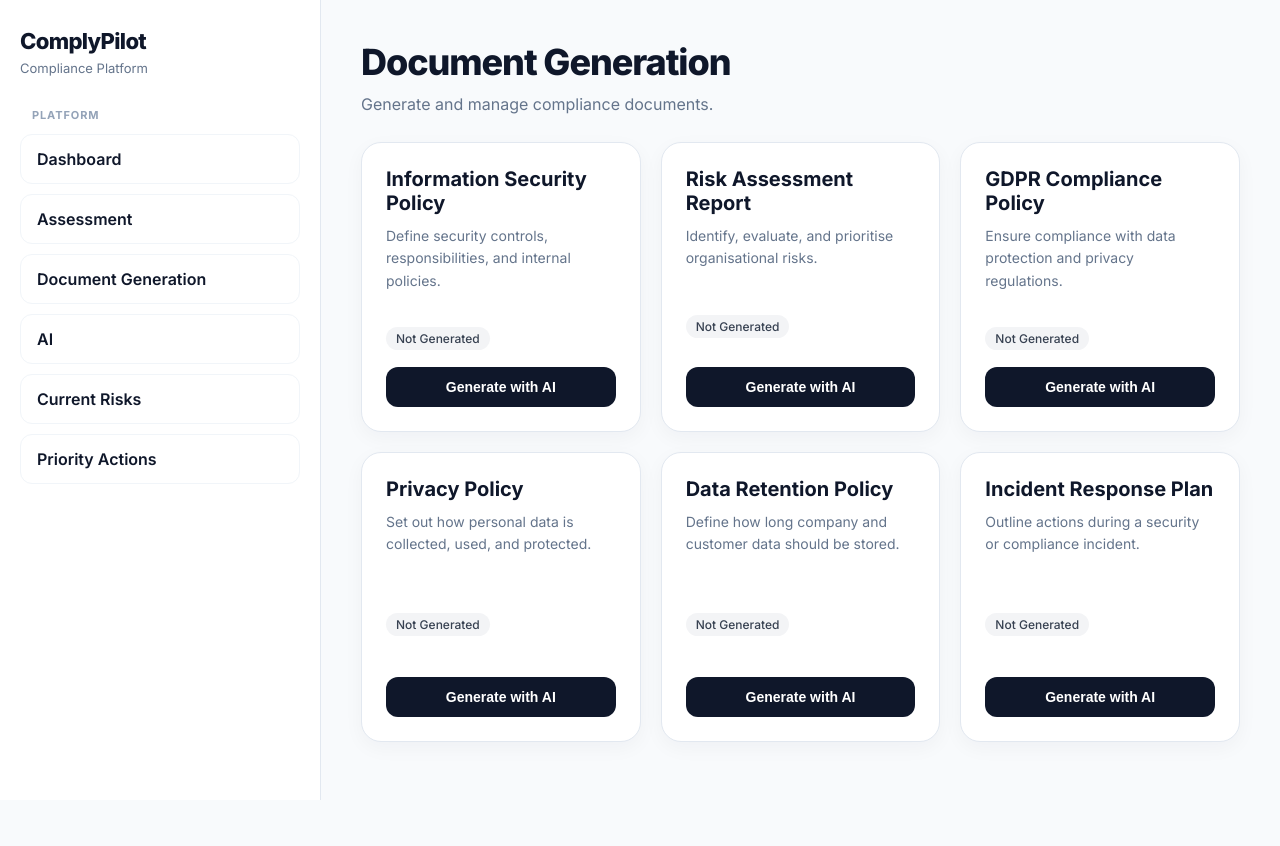
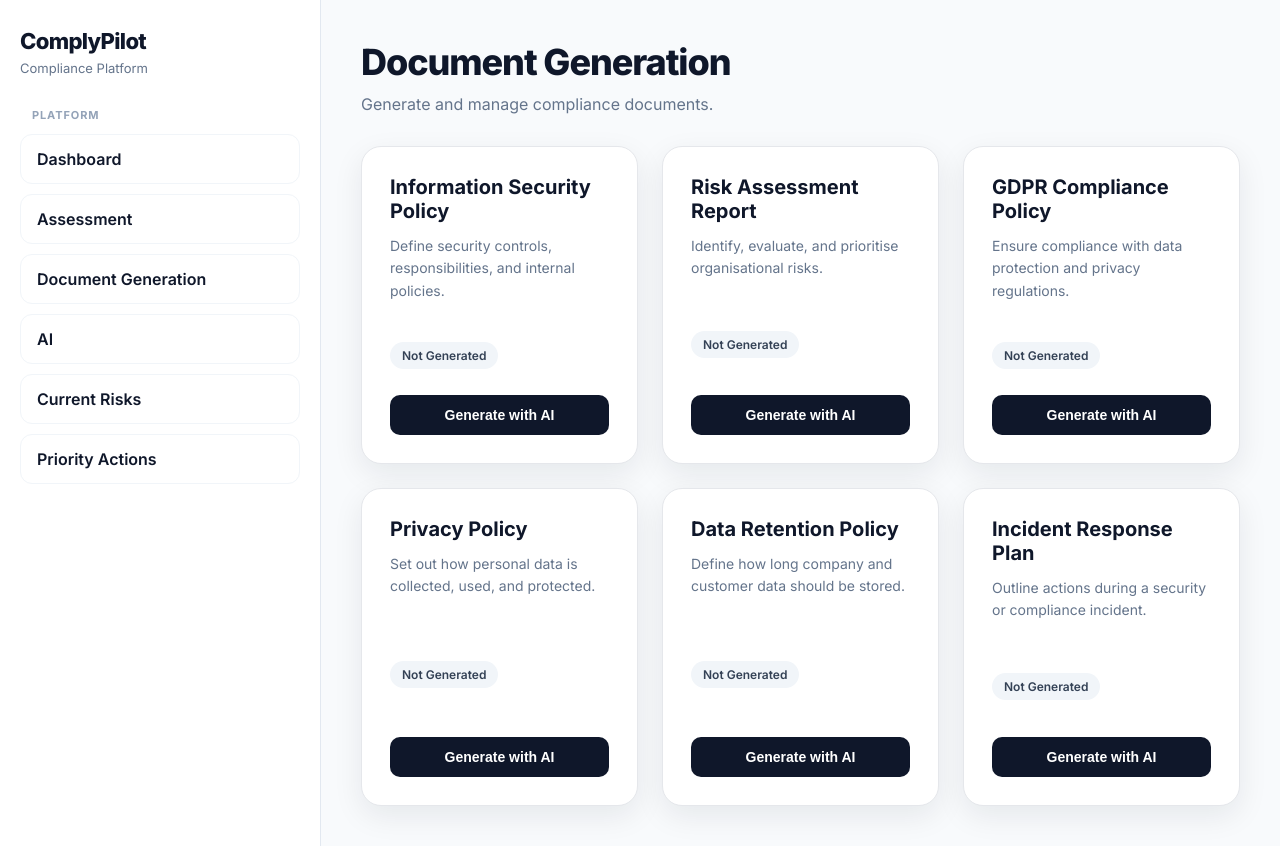
Before and after one commit to abdisamad9009-dot/complypilot-frontend, a Next.js app: page /documents in a window 1280 px wide. Before the commit the page ends 800 px from the top, so only its background shows below. Built offline with nearby package versions, Linux system fonts and the light colour scheme.

Commit message:
Update page.tsx

```diff
--- a/app/documents/page.tsx
+++ b/app/documents/page.tsx
@@ -1,5 +1,4 @@
 "use client";
-
 import { useRouter } from "next/navigation";
 import { useState } from "react";
 
@@ -56,7 +55,7 @@ export default function Documents() {
 
     const now = new Date();
     const next = new Date();
-    next.setDate(now.getDate() + 14); // change to 30 if needed
+    next.setDate(now.getDate() + 14);
 
     updatedDocs[index].status = "Completed";
     updatedDocs[index].lastGenerated = now;
@@ -70,7 +69,7 @@ export default function Documents() {
   return (
     <div>
       {/* HEADER */}
-      <div style={{ marginBottom: "28px" }}>
+      <div style={{ marginBottom: "32px" }}>
         <h1
           style={{
             fontSize: "36px",
@@ -98,7 +97,7 @@ export default function Documents() {
         style={{
           display: "grid",
           gridTemplateColumns: "repeat(3, minmax(0, 1fr))",
-          gap: "20px",
+          gap: "24px",
         }}
       >
         {docs.map((doc, index) => (
@@ -106,14 +105,15 @@ export default function Documents() {
             key={doc.title}
             style={{
               background: "#ffffff",
-              border: "1px solid #e2e8f0",
+              border: "1px solid #e5e7eb",
               borderRadius: "20px",
-              padding: "24px",
+              padding: "28px",
               display: "flex",
               flexDirection: "column",
               justifyContent: "space-between",
-              minHeight: "240px",
-              boxShadow: "0 6px 20px rgba(15, 23, 42, 0.04)",
+              minHeight: "260px",
+              boxShadow: "0 10px 30px rgba(15, 23, 42, 0.08)",
+              transition: "all 0.2s ease",
             }}
           >
             {/* TOP */}
@@ -130,7 +130,7 @@ export default function Documents() {
 
               <p
                 style={{
-                  marginTop: "10px",
+                  marginTop: "12px",
                   color: "#64748b",
                   fontSize: "14px",
                   lineHeight: 1.6,
@@ -141,17 +141,18 @@ export default function Documents() {
             </div>
 
             {/* STATUS */}
-            <div style={{ marginTop: "16px" }}>
+            <div style={{ marginTop: "18px" }}>
               {doc.status === "Completed" ? (
                 <>
                   <span
                     style={{
                       background: "#DCFCE7",
                       color: "#166534",
-                      padding: "4px 10px",
+                      padding: "6px 12px",
                       borderRadius: "999px",
                       fontSize: "12px",
-                      fontWeight: 500,
+                      fontWeight: 600,
+                      display: "inline-block",
                     }}
                   >
                     Completed
@@ -161,7 +162,7 @@ export default function Documents() {
                     style={{
                       fontSize: "12px",
                       color: "#6B7280",
-                      marginTop: "6px",
+                      marginTop: "8px",
                     }}
                   >
                     Last generated:{" "}
@@ -181,12 +182,13 @@ export default function Documents() {
               ) : (
                 <span
                   style={{
-                    background: "#F3F4F6",
-                    color: "#374151",
-                    padding: "4px 10px",
+                    background: "#f1f5f9",
+                    color: "#334155",
+                    padding: "6px 12px",
                     borderRadius: "999px",
                     fontSize: "12px",
-                    fontWeight: 500,
+                    fontWeight: 600,
+                    display: "inline-block",
                   }}
                 >
                   Not Generated
@@ -198,14 +200,14 @@ export default function Documents() {
             <button
               onClick={() => generateDoc(index)}
               style={{
-                marginTop: "16px",
+                marginTop: "18px",
                 width: "100%",
                 background: "#0f172a",
                 color: "#ffffff",
                 border: "none",
                 padding: "12px",
-                borderRadius: "12px",
-                fontWeight: 600,
+                borderRadius: "10px",
+                fontWeight: 700,
                 fontSize: "14px",
                 cursor: "pointer",
               }}
```
